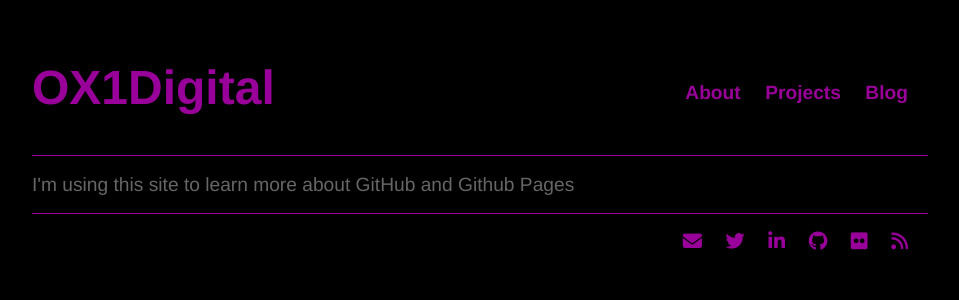
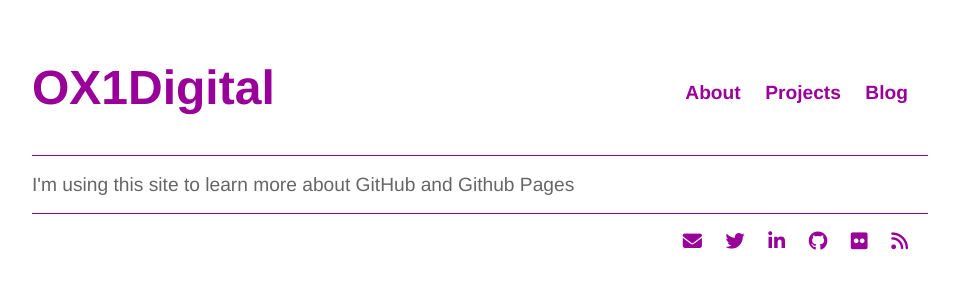
Before and after one commit to electronicdreamplant/electronicdreamplant.github.io, a Jekyll site: the page built from index.html, in a window 1280 px wide. Shown: the top 300 px of the page, without its empty margins (160-1119 px from the left). Built offline with Jekyll 4.4.1, drawn with Linux system fonts in a browser that asks for light colours; nearby versions of some CDN libraries.

Commit message:
Update main.css
correcting background colour

```diff
--- a/css/main.css
+++ b/css/main.css
@@ -13,7 +13,7 @@ nav  {
 
 body {
     font-family:'Helvetica', 'Arial', 'Sans-Serif';
-    background-color: #000;
+    background-color: #fff;
     color: #666;
     margin: 60px auto;
     width: 70%;
```
